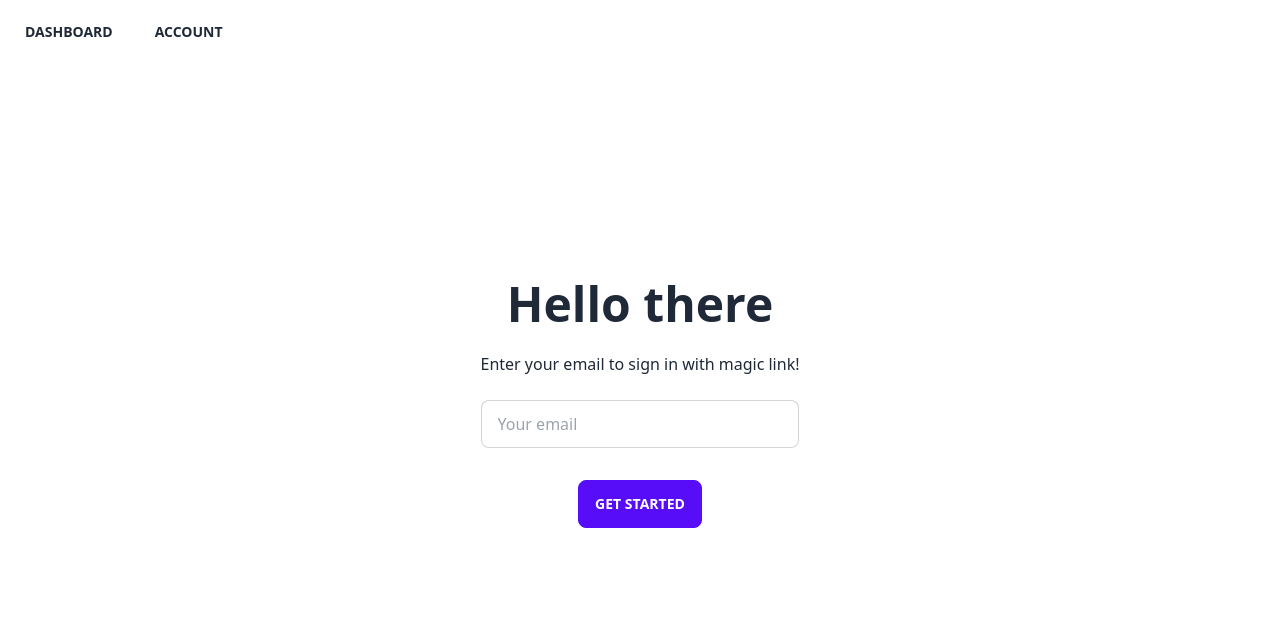
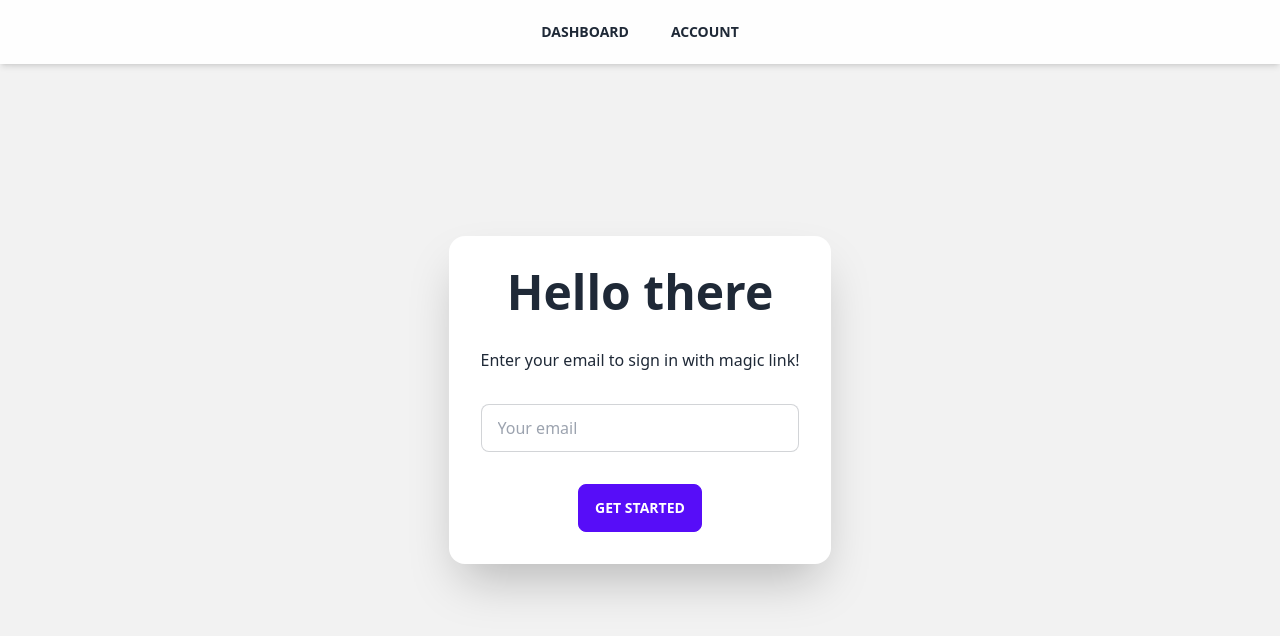
Before and after one commit to ImPrankster/tm4dev, a React (Vite) app: page /account in a window 1280 px wide. Shown: the top 636 px of the page. Built offline with nearby package versions, Linux system fonts and the light colour scheme; no server answers.

Commit message:
Finish OTP login

```diff
--- a/index.html
+++ b/index.html
@@ -7,7 +7,7 @@
     <title>Vite + React + TS</title>
   </head>
   <body>
-    <div id="root"></div>
+    <div id="root" class="bg-base-200"></div>
     <script type="module" src="/src/main.tsx"></script>
   </body>
 </html>
--- a/src/App.tsx
+++ /dev/null
@@ -1,19 +0,0 @@
-import { BrowserRouter, Routes, Route } from "react-router-dom";
-import Dashboard from "./pages/Dashboard";
-import Layout from "./pages/Layout";
-import Account from "./pages/Account";
-
-const App = () => {
-  return (
-    <BrowserRouter>
-      <Routes>
-        <Route path="/" element={<Layout />}>
-          <Route index element={<Dashboard />} />
-          <Route path="/account" element={<Account />} />
-        </Route>
-      </Routes>
-    </BrowserRouter>
-  );
-};
-
-export default App;
--- a/src/components/Header.tsx
+++ b/src/components/Header.tsx
@@ -2,7 +2,10 @@ import { Link } from "react-router-dom";
 
 const Header = () => {
   return (
-    <div className="navbar flex space-x-2">
+    <div
+      className="navbar fixed top-0 z-30 flex h-16 w-full justify-center space-x-2 bg-base-100 bg-opacity-90 text-base-content shadow-md
+    backdrop-blur transition-all duration-100"
+    >
       <Link to="/" className="btn-ghost btn">
         Dashboard
       </Link>
--- a/src/main.tsx
+++ b/src/main.tsx
@@ -1,10 +1,30 @@
-import React from 'react'
-import ReactDOM from 'react-dom/client'
-import App from './App'
-import './index.css'
+import React from "react";
+import ReactDOM from "react-dom/client";
+import { createBrowserRouter, RouterProvider } from "react-router-dom";
+import Layout from "./pages/Layout";
+import Account from "./pages/Account";
+import Dashboard from "./pages/Dashboard";
+import "./index.css";
 
-ReactDOM.createRoot(document.getElementById('root') as HTMLElement).render(
+const router = createBrowserRouter([
+  {
+    path: "/",
+    element: <Layout />,
+    children: [
+      {
+        path: "/",
+        element: <Dashboard />,
+      },
+      {
+        path: "/account",
+        element: <Account />,
+      },
+    ],
+  },
+]);
+
+ReactDOM.createRoot(document.getElementById("root") as HTMLElement).render(
   <React.StrictMode>
-    <App />
-  </React.StrictMode>,
-)
+    <RouterProvider router={router} />
+  </React.StrictMode>
+);
--- a/src/pages/Account.tsx
+++ b/src/pages/Account.tsx
@@ -1,35 +1,59 @@
+import { supabase } from "../libs/supabaseClient";
+import { FormEvent, useState, useContext } from "react";
+import { SessionContext } from "./Layout";
 import { AuthError } from "@supabase/supabase-js";
-import { supabase } from "../libs/supabaseClient";
-import { FormEvent, useState } from "react";
 
 const Account = () => {
+  const session = useContext(SessionContext);
   const [email, setEmail] = useState("");
   const [isLoading, setIsLoading] = useState(false);
-  const [loginInfo, setLoginInfo] = useState("");
+  const [loginError, setLoginError] = useState<string | null>(null);
 
   const handleLogin = async (e: FormEvent) => {
     e.preventDefault();
     try {
       setIsLoading(true);
       const { error } = await supabase.auth.signInWithOtp({ email });
+      setLoginError("success");
       if (error) throw error;
-      setLoginInfo("Check your email for the login link!");
-    } catch (error: any) {
-      setLoginInfo(error.error_description || error.message);
+    } catch (e) {
+      if (typeof e === "string") {
+        setLoginError(e);
+      } else if (e instanceof AuthError) {
+        setLoginError(e.message);
+      }
     } finally {
       setIsLoading(false);
     }
   };
 
+  const logOut = async () => {
+    let { error } = await supabase.auth.signOut();
+    return error;
+  };
+
   return (
-    <div className="bg-base hero h-almostFull" aria-live="polite">
+    <div className="hero h-screen bg-base-200" aria-live="polite">
       <div className="hero-content text-center">
-        <div className="max-w-md">
+        <div className="card w-full max-w-sm bg-base-100 shadow-2xl">
+          <div className="card-body">
             <h1 className="text-5xl font-bold">Hello there</h1>
-          <p className="py-6">Enter your email to sign in with magic link!</p>
+            {session ? (
+              <>
+                <p className="py-6">Welcome back!</p>
+                <button className="btn-warning btn" onClick={logOut}>
+                  Log out
+                </button>
+              </>
+            ) : (
+              <>
+                <p className="py-6">
+                  Enter your email to sign in with magic link!
+                </p>
                 {isLoading ? (
                   <p>Loading...</p>
                 ) : (
+                  <>
                     <form
                       onSubmit={handleLogin}
                       className="flex flex-col items-center justify-center space-y-8"
@@ -41,9 +65,40 @@ const Account = () => {
                         value={email}
                         onChange={(e) => setEmail(e.target.value)}
                       />
-              <button className="btn-primary btn">Get Started</button>
+                      <button className="btn-primary btn" type="submit">
+                        Get Started
+                      </button>
                     </form>
+                    {loginError == null ? (
+                      <></>
+                    ) : (
+                      <div
+                        className={
+                          "card mt-8 max-w-md items-center justify-center py-2 shadow-xl " +
+                          "bg-" +
+                          (loginError == "success" ? "accent" : "error")
+                        }
+                      >
+                        <div
+                          className={
+                            "text-" +
+                            (loginError == "success" ? "accent" : "error") +
+                            "-content"
+                          }
+                        >
+                          <p>
+                            {loginError == "success"
+                              ? "Check your inbox for sign in link."
+                              : loginError}
+                          </p>
+                        </div>
+                      </div>
                     )}
+                  </>
+                )}
+              </>
+            )}
+          </div>
         </div>
       </div>
     </div>
--- a/src/pages/Layout.tsx
+++ b/src/pages/Layout.tsx
@@ -1,4 +1,4 @@
-import { useEffect, useState } from "react";
+import { useEffect, useState, createContext } from "react";
 import Header from "../components/Header";
 import { Outlet } from "react-router-dom";
 import { supabase } from "../libs/supabaseClient";
@@ -16,14 +16,14 @@ const Layout = () => {
       setSession(session);
     });
   }, []);
+
   return (
-    <>
-      <div>
-        <Header />
-      </div>
+    <SessionContext.Provider value={session}>
+      <Header />
       <Outlet />
-    </>
+    </SessionContext.Provider>
   );
 };
 
+export const SessionContext = createContext<Session | null>(null);
 export default Layout;
```
Lines whose indentation alone changed are shown as unchanged.
